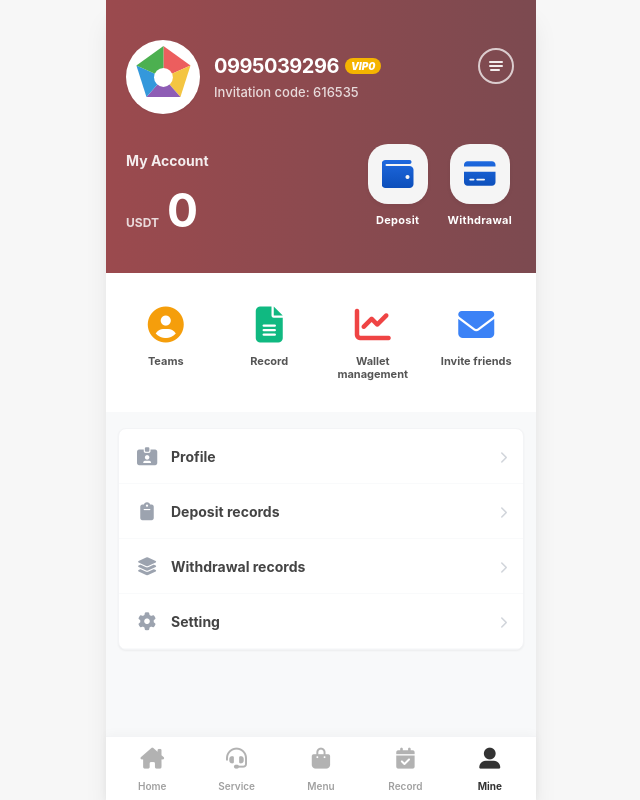
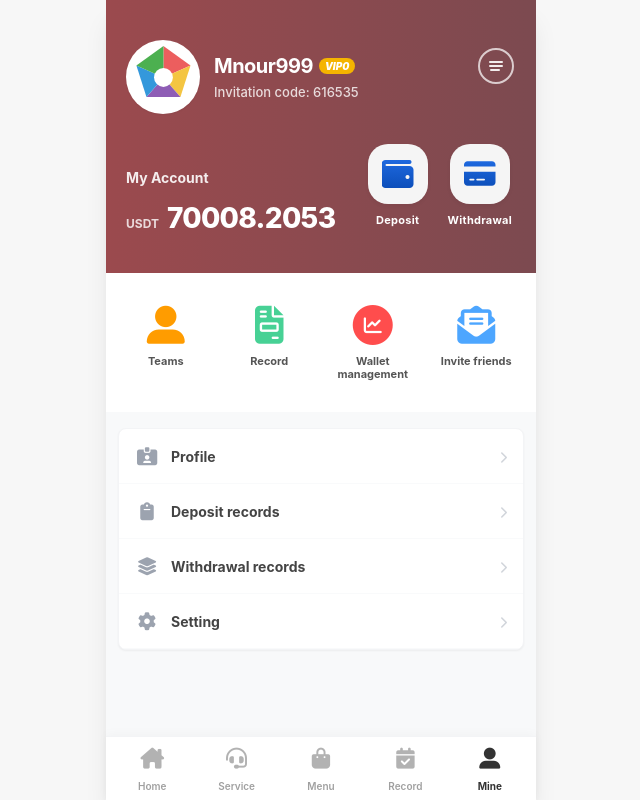
Before and after one commit to azaam-10/itiwang.com, a React (Vite) app: page / in a window 1280 px wide. Shown: the whole page, without its empty margins (319-959 px from the left). Built offline with nearby package versions, Linux system fonts and the light colour scheme.

Commit message:
feat: Update UI elements with placeholder data
Refactors UI components to display placeholder data for user name, account balance, and feature icons. This change improves the visual representation of the wallet interface by providing more representative initial content.

```diff
--- a/components/AccountSection.tsx
+++ b/components/AccountSection.tsx
@@ -7,7 +7,7 @@ const AccountSection: React.FC = () => {
         <span className="text-[14px] font-bold mb-4 opacity-90">My Account</span>
         <div className="flex items-baseline">
           <span className="text-[12px] font-bold mr-2 opacity-80">USDT</span>
-          <span className="text-[46px] font-bold leading-none">0</span>
+          <span className="text-[28px] font-extrabold leading-none tracking-tight">70008.2053</span>
         </div>
       </div>
 
--- a/components/FeatureRow.tsx
+++ b/components/FeatureRow.tsx
@@ -1,9 +1,16 @@
 import React from 'react';
 
-const FeatureItem: React.FC<{ icon: string; label: string; color: string }> = ({ icon, label, color }) => (
+const FeatureItem: React.FC<{ icon: string; label: string; color: string; isPulse?: boolean }> = ({ icon, label, color, isPulse }) => (
   <div className="flex flex-col items-center flex-1 active:opacity-70 transition-opacity">
-    <div className={`w-11 h-11 flex items-center justify-center text-[36px] mb-2`} style={{ color }}>
-      <i className={icon}></i>
+    <div className={`w-11 h-11 flex items-center justify-center text-[38px] mb-2 relative`} style={{ color }}>
+      {isPulse ? (
+        <div className="relative flex items-center justify-center">
+          <i className="fa-solid fa-circle text-[40px]"></i>
+          <i className="fa-solid fa-chart-line text-white text-[18px] absolute"></i>
+        </div>
+      ) : (
+        <i className={icon}></i>
+      )}
     </div>
     <span className="text-[11px] text-[#555] font-bold text-center leading-tight px-1">{label}</span>
   </div>
@@ -12,10 +19,10 @@ const FeatureItem: React.FC<{ icon: string; label: string; color: string }> = ({
 const FeatureRow: React.FC = () => {
   return (
     <div className="flex justify-between items-start px-2 py-3.5">
-      <FeatureItem icon="fa-solid fa-user-circle" label="Teams" color="#f59e0b" />
-      <FeatureItem icon="fa-solid fa-file-lines" label="Record" color="#10b981" />
-      <FeatureItem icon="fa-solid fa-chart-line" label="Wallet management" color="#ef4444" />
-      <FeatureItem icon="fa-solid fa-envelope" label="Invite friends" color="#3b82f6" />
+      <FeatureItem icon="fa-solid fa-user-large" label="Teams" color="#ff9c00" />
+      <FeatureItem icon="fa-solid fa-file-invoice" label="Record" color="#47d195" />
+      <FeatureItem icon="" label="Wallet management" color="#ff4d4d" isPulse={true} />
+      <FeatureItem icon="fa-solid fa-envelope-open-text" label="Invite friends" color="#4da6ff" />
     </div>
   );
 };
--- a/components/Header.tsx
+++ b/components/Header.tsx
@@ -18,7 +18,7 @@ const Header: React.FC = () => {
 
         <div className="flex flex-col">
           <div className="flex items-center">
-            <span className="text-[#FFFFFF] text-[20px] font-bold tracking-tight">0995039296</span>
+            <span className="text-[#FFFFFF] text-[20px] font-bold tracking-tight">Mnour999</span>
             <div className="vip-badge">VIP0</div>
           </div>
           <span className="text-white/80 text-[13px] mt-0.5 font-medium">Invitation code: 616535</span>
```
